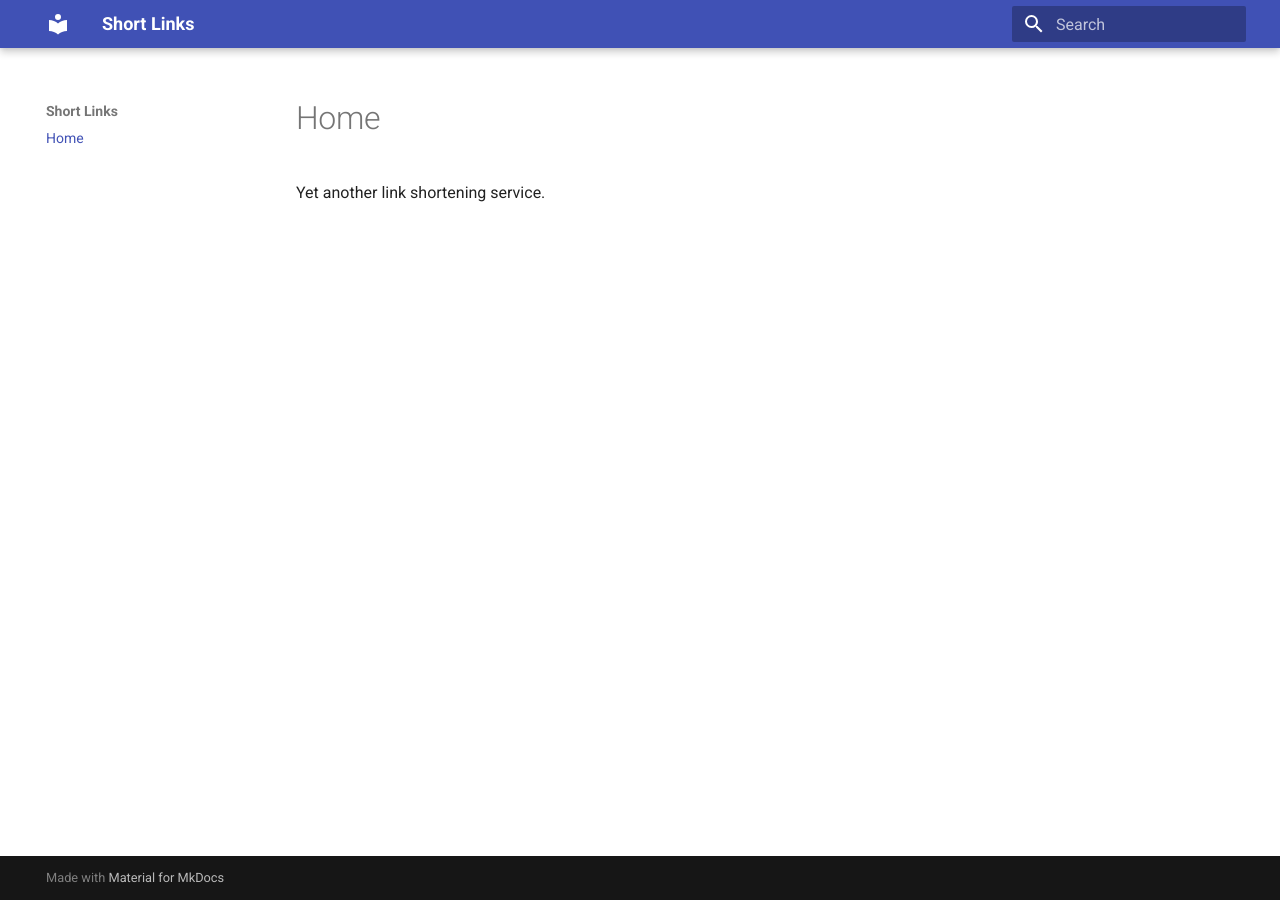
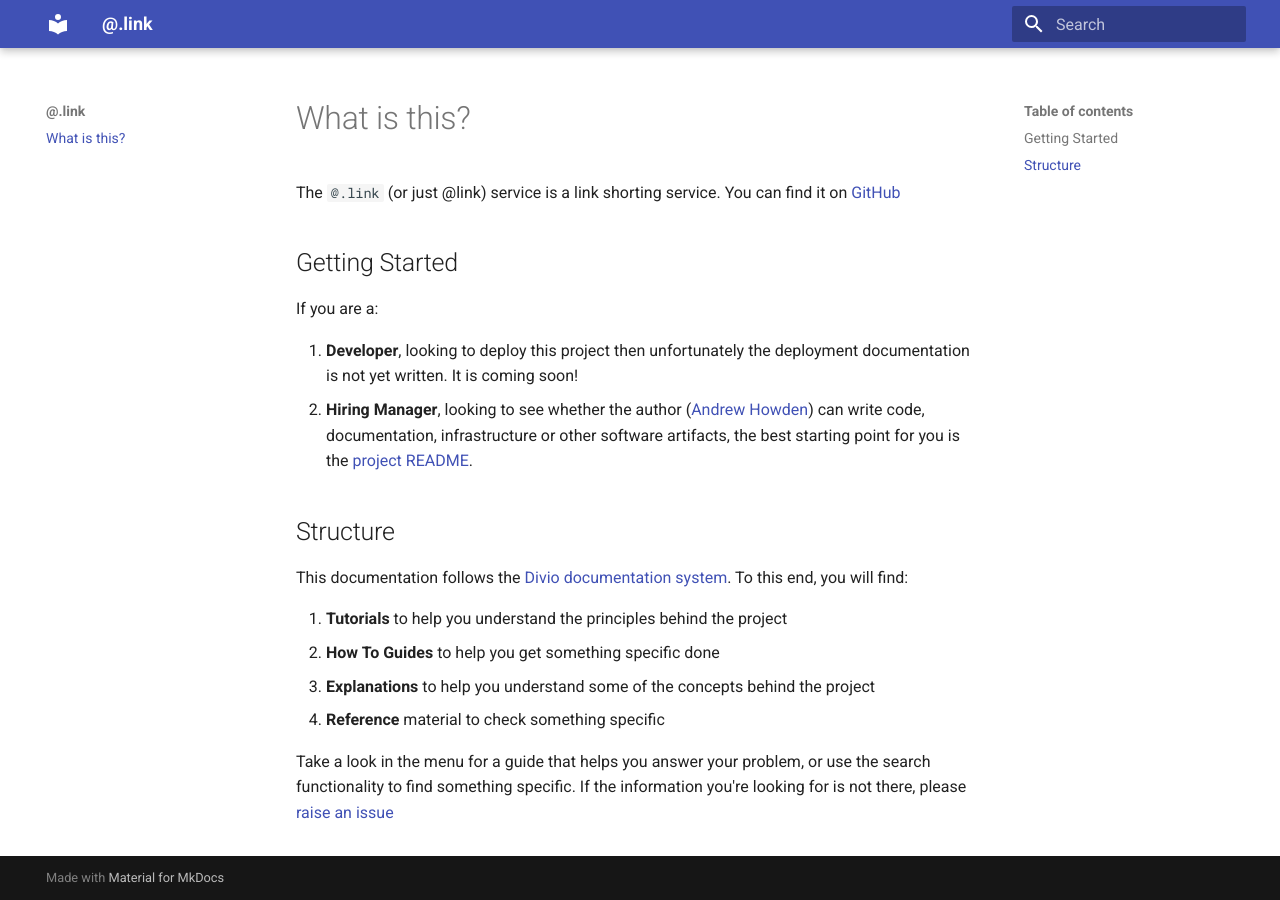
Before and after one commit to andrewhowdencom/x40.link, an MkDocs documentation site: the page built from docs/content/index.md, in a window 1280 px wide. Built offline with MkDocs 1.6.1 and Material for MkDocs 9.7.7, drawn with Linux system fonts in a browser that asks for light colours.

Commit message:
Deploy documentation to GitHub pages
Currently there is (empty) documentation for this project, but
with the ongoing development of features, the goal is to include
documentation within the acceptance criteria for a given feature. This
means that the documentation should be available somewhere for people to
consume.

This commit addresses this problem by deploying the documentation to
GitHub Pages.

== Design Notes
=== GitHub Pages

Originally, the plan was to deploy this documentation into a Google
Cloud Storage bucket. However, in parallel work I discovered the "GitHub
Pages" runners. These runners make it easy enough to deploy static files
to GitHub pages, so they content is instead hosted there.

=== GitHub Actions

Paralell work is exploring a CI/CD implementation for this project. To
this end, I started looking at GitHub actions. Given that they're free,
and they seem to have a fairly sane architecture and good integration
with GitHub, I used them.

```diff
--- a/docs/content/index.md
+++ b/docs/content/index.md
@@ -1 +1,27 @@
-Yet another link shortening service.
+# What is this?
+
+The `@.link` (or just @link) service is a link shorting service. You can find it
+on [GitHub](https://github.com/andrewhowdencom/x40.link)
+
+## Getting Started
+
+If you are a:
+
+1. **Developer**, looking to deploy this project then unfortunately the deployment documentation is not yet written.
+   It is coming soon!
+2. **Hiring Manager**, looking to see whether the author ([Andrew Howden](https://www.linkedin.com/in/andrewhowdencom/))
+   can write code, documentation, infrastructure or other software artifacts, the best starting point for you is the
+   [project README](https://github.com/andrewhowdencom/x40.link).
+
+## Structure
+
+This documentation follows the [Divio documentation system](https://documentation.divio.com/). To this end, you will find:
+
+1. **Tutorials** to help you understand the principles behind the project
+2. **How To Guides** to help you get something specific done
+3. **Explanations** to help you understand some of the concepts behind the project
+4. **Reference** material to check something specific
+
+Take a look in the menu for a guide that helps you answer your problem, or use the search functionality to find something
+specific. If the information you're looking for is not there, please
+[raise an issue](https://github.com/andrewhowdencom/x40.link/issues/new)
--- a/docs/mkdocs.yml
+++ b/docs/mkdocs.yml
@@ -1,5 +1,5 @@
 ---
-site_name: Short Links
+site_name: "@.link"
 docs_dir: content
 theme:
   name: material
```
Also changed, not shown: Taskfile.yml (+12 -0 lines), 1 other file.
